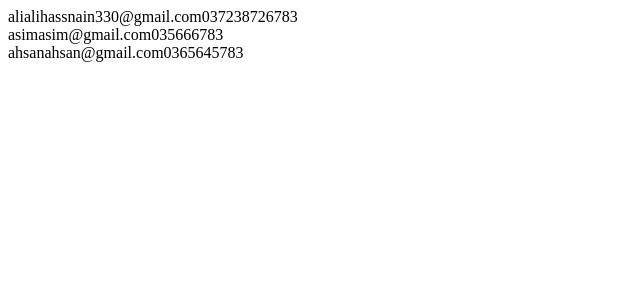
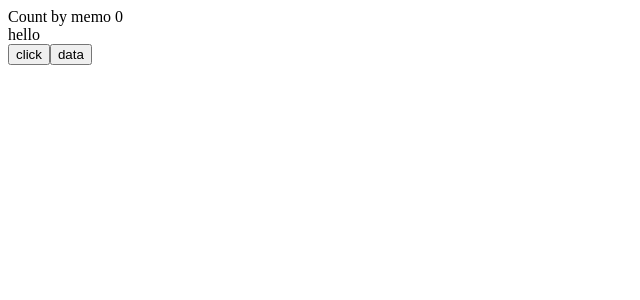
Before and after one commit to alidotdeveloper/React.JS, a React (Create React App) app: page / in a window 1280 px wide. Shown: the top 300 px of the page, without its empty margins (0-640 px from the left). Built offline with nearby package versions, Linux system fonts and the light colour scheme.

Commit message:
use callback tk done

```diff
--- a/src/App.js
+++ b/src/App.js
@@ -1,7 +1,10 @@
 import "./App.css";
 import Test from "./Map";
+import Useref from "./useref";
+import Memo from "./Memo";
+
 function App() {
-  return <Test />;
+  return <Memo />;
 }
 
 export default App;
--- /dev/null
+++ b/src/Memo.jsx
@@ -0,0 +1,35 @@
+// this is memo + use callback
+// in us ecallback ma , jaisy he data ki value update hoti h then wo call bcak k function wo update ho jata h
+
+import React, { useState, useCallback } from 'react'
+import Memo2 from './Memotest';
+const Meemo= () => {
+  const [count, setcount] = useState(0);
+  const [data, setdata] = useState(100);
+
+
+  const btndata = useCallback(() => {
+    setdata(data + 1);
+  },[data])
+
+  return (
+      <div>
+      Count by memo {count}
+
+      <Memo2 data={btndata} />
+      <button onClick={() => { setcount(count + 1) }}> click</button>
+
+      <button onClick={() => {setdata(data + 1); }}> data</button>
+
+    </div>
+  )
+}
+
+
+export default Meemo;
+
+
+// memo help to stop re rendering the internal component.
+//
+
+// m
--- /dev/null
+++ b/src/Memotest.jsx
@@ -0,0 +1,10 @@
+import React, { memo } from 'react'
+const Memo2 = (props) => {
+  console.log("the prosp is " + props);
+  return (
+      <div>
+    hello
+    </div>
+  )
+}
+export default memo(Memo2);
--- /dev/null
+++ b/src/useref.jsx
@@ -0,0 +1,31 @@
+// it basically a create a mutable variable that's didn't rerender again like usestate setdata hook to rerender
+
+import React, { useEffect, useRef, useState } from 'react'
+
+function Useref() {
+    const [data, setdata] = useState(0);
+
+    // const count = useRef(0);
+    // console.log(count);
+
+    const rang = useRef("");
+    const abc = () => {
+        // count.current = count.current + 1;
+        rang.current.style.backgroundColor = "red";
+    }
+    // const handlereset =()=>{
+    //     clearTimeout(count.current);
+    //     count.current = null;
+    // }
+  return (
+      <div>
+          <input ref={rang} type='text' value={data} onChange={(e)=>setdata(e.target.value)}></input>
+          {/* Total number of rendering is : {count.current} */}
+           <button onClick={abc}>reset</button>
+
+
+    </div>
+  )
+}
+
+export default Useref
```
Also changed, not shown: src/Usecallback.jsx (added).
